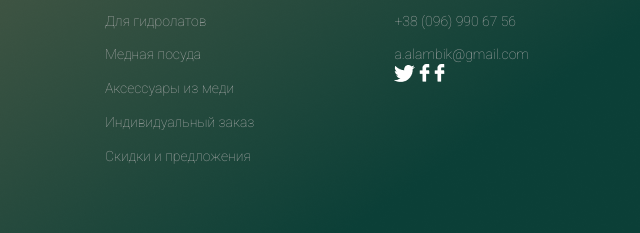
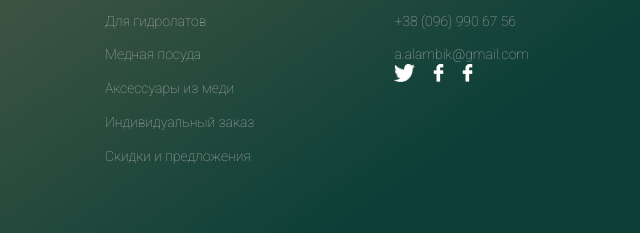
Before and after one commit to imomalirahmonov/Metal-kettles, a plain HTML site: page index.html in a window 1280 px wide. Shown: the part 2511-2744 px from the top of the page, 640-1280 px from the left. Drawn offline with Linux system fonts and the light colour scheme; a web font is replaced by a local one.

Commit message:
first commit

```diff
--- a/style.css
+++ b/style.css
@@ -320,3 +320,11 @@ a{
     line-height: 96.4%;
 
 }
+.footer-span{
+    display: flex;
+    gap: 18px;
+}
+.social-svg{
+    display: flex;
+
+}
```
